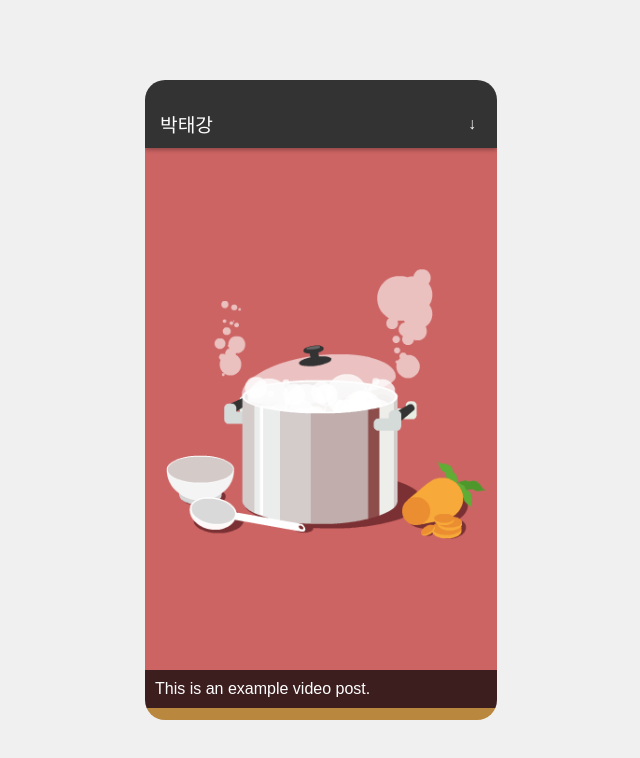
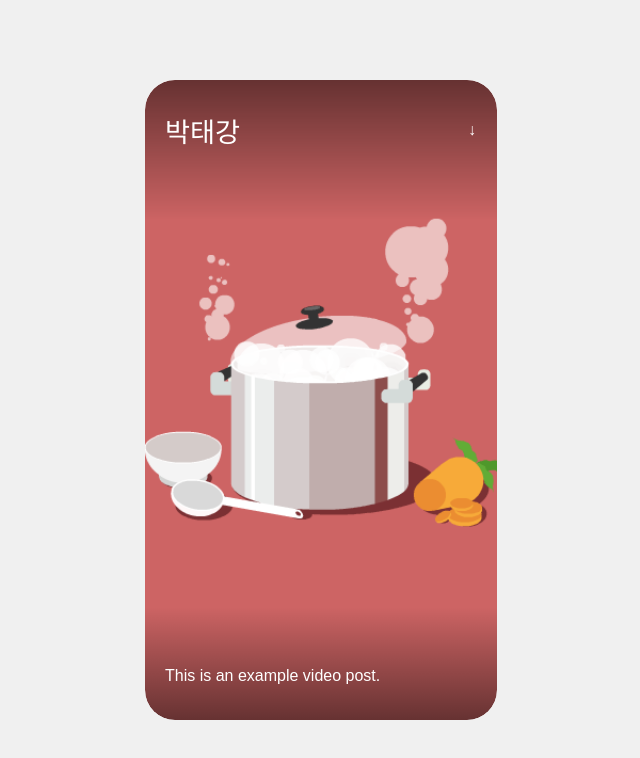
Before and after one commit to dev-tkp/tkp.bio, a React (Create React App) app: page / in a window 1280 px wide. Shown: the top 758 px of the page, without its empty margins (319-959 px from the left). Built offline with nearby package versions, Linux system fonts and the light colour scheme.

Commit message:
heavy troubleshooting on image

```diff
--- a/src/App.css
+++ b/src/App.css
@@ -14,56 +14,84 @@ body, html {
   background-color: #f0f0f0; /* Background color for the app */
 }
 
-.gif-container {
-  width: 100vw; /* Full width of the viewport */
-  height: 70vh; /* 70% of the viewport height */
-  overflow-y: auto; /* Enable vertical scrolling inside the container */
-  position: relative; /* Needed for absolute positioning of children */
-  scrollbar-width: thin; /* For Firefox */
-  scrollbar-color: transparent transparent; /* For Firefox */
+.content-container {
+  display: flex; /* Flex container */
+  flex-direction: column;
+  height: 80vh;
+  width: calc(80vh * 0.55);
+  margin: auto;
+  position: relative;
+  overflow: hidden; /* Contain the child elements */
 }
 
 .header {
-  position: sticky; /* Stick to the top within its parent container */
+  position: absolute;
   top: 0;
   width: 100%;
-  z-index: 1000; /* Ensure the header is above other content */
-  background-color: #333;
+  z-index: 1000;
+  /* ... other header styles ... */
+  background: linear-gradient(
+    to bottom,
+    rgba(0, 0, 0, 0.5) 0%,
+    rgba(0, 0, 0, 0) 100%
+  );
+  /* Ensure the text color and other styles are adjusted to maintain visibility and aesthetics */
   color: white;
-  padding: 30px 0px 10px 0px;
-  box-shadow: 0 2px 4px rgba(0, 0, 0, 0.3);
+  padding: 30px 0px 70px 0px;
 }
 
-/* Custom scrollbar styling (optional) */
-.gif-container::-webkit-scrollbar {
-  width: 0px;
+.gif-container {
+  flex-grow: 1; /* Expand to fill available space */
+  width: 100%;
+  overflow-y: auto;
+  position: relative;
+  box-sizing: border-box;
+  display: flex; /* Make it a flex container */
+  flex-direction: column;
+  scrollbar-width: thin; /* 'auto' or 'thin' */
+  scrollbar-color: transparent transparent; /* Thumb and track color */
 }
 
-.gif-container::-webkit-scrollbar-thumb {
-  background-color: transparent;
-  border-radius: 10px;
+/* Custom scrollbar for Webkit browsers */
+
+/* Scrollbar track */
+::-webkit-scrollbar {
+  width: 0px; /* Adjust the width of the scrollbar */
 }
 
-.gif-container::-webkit-scrollbar-track {
+/* Scrollbar handle */
+::-webkit-scrollbar-thumb {
+  background-color: transparent; /* Transparent scrollbar thumb */
+}
+
+/* Scrollbar track */
+::-webkit-scrollbar-track {
   background: transparent; /* Transparent scrollbar track */
 }
 
 /* Mobile Styles (width <= 768px) */
 @media (max-width: 768px) {
-  .gif-container {
-    height: 100vh; /* Full height of the viewport */
-    width: 100%; /* Full width of the container */
+  .content-container {
+    height: 80vh; /* Full height of the viewport */
+    width: 100vw; /* Full width of the ve */
   }
 }
 
 /* Desktop Styles (width > 768px) */
 @media (min-width: 769px) {
-  .gif-container {
+  .content-container {
     height: 80vh; /* 80% of the viewport height */
     width: calc(80vh * 0.55); /* 55% of the container's height */
     margin: auto; /* Center the container horizontally */
-    border-radius: 20px;
+    border-radius: 30px;
   }
-}
+
+  .header {
+  border-radius: 30px 30px 0px 0px; }
+
+  .gif-container {
+    border-radius: 30px; /* Apply the same border-radius */
+
+} }
 
 /* Additional global styles can be added as needed */
--- a/src/App.js
+++ b/src/App.js
@@ -1,26 +1,18 @@
-import React, { useState, useEffect } from 'react';
+import React from 'react';
 import Header from './components/Header/Header';
 import VideoList from './components/VideoList/VideoList';
 import videoPosts from './videoPostsData';
 import './App.css';
 
 const App = () => {
-  const [containerHeight, setContainerHeight] = useState(window.innerHeight * 0.7);
-
-  useEffect(() => {
-    const handleResize = () => {
-      setContainerHeight(window.innerHeight * 0.7);
-    };
-
-    window.addEventListener('resize', handleResize);
-    return () => window.removeEventListener('resize', handleResize);
-  }, []);
 
   return (
     <div className="app">
-      <div className="gif-container">
+      <div className="content-container" >
         <Header />
-        <VideoList videoPosts={videoPosts} containerHeight={containerHeight} />
+        <div className="gif-container">
+          <VideoList videoPosts={videoPosts} />
+        </div>
       </div>
     </div>
   );
--- a/src/components/Header/Header.css
+++ b/src/components/Header/Header.css
@@ -2,10 +2,7 @@
 
 .header {
   width: 100%; /* Full width of the container */
-  background-color: #333; /* Example background color */
   color: white; /* Text color */
-  box-shadow: 0 2px 4px rgba(0, 0, 0, 0.3); /* Shadow for depth */
-  position: sticky; /* Stick to the top */
   top: 0; /* Align to the top of the container */
   z-index: 1000; /* High z-index to keep it above other content */
 }
@@ -19,8 +16,8 @@
 
 .name {
   /* Style for the name text */
-  font-size: 1.2em; /* Example font size */
-  margin: 0px 15px; /* Space between name and toggle button */
+  font-size: 1.7em; /* Example font size */
+  margin: 0px 20px 0px 20px; /* Space between name and toggle button */
 }
 
 .email-toggle {
--- a/src/components/VideoList/VideoList.css
+++ b/src/components/VideoList/VideoList.css
@@ -1,7 +1,8 @@
 /* VideoList.css */
 
 .video-list {
-  display: flex;
-  flex-direction: column;
+  flex-grow: 1; /* Fill the available space in gif-container */
   width: 100%;
+  overflow-y: auto; /* Scroll if content overflows */
+  box-sizing: border-box; /* Include padding and borders in height */
 }
--- a/src/components/VideoPost/VideoPost.css
+++ b/src/components/VideoPost/VideoPost.css
@@ -1,21 +1,27 @@
 /* VideoPost.css */
 
 .video-post {
-  width: 100%; /* Full width of the container */
-  height: 100%; /* Full height of the container */
-  position: relative; /* For positioning the content */
+  width: 100%;
+  height: 80vh;
+  position: relative;
   background-size: cover; /* Cover the entire area, may clip the image */
   background-position: center; /* Center the background image */
   display: flex;
-  align-items: flex-end; /* Align the content at the bottom */
-  overflow: hidden; /* Hide any overflow */
+  align-items: flex-end;
+  overflow: hidden;
+  box-sizing: border-box;
 }
 
 .content {
   width: 100%;
-  background-color: rgba(0, 0, 0, 0.7); /* Semi-transparent background */
+  position: relative;
+  background: linear-gradient(
+    to bottom,
+    rgba(0, 0, 0, 0) 0%,
+    rgba(0, 0, 0, 0.5) 100%
+  );
   color: white;
-  padding: 10px;
+  padding: 60px 20px 35px 20px;
   text-align: left;
-  box-sizing: border-box; /* Ensures padding is included in the width */
+  box-sizing: border-box;
 }
--- a/src/components/VideoPost/VideoPost.js
+++ b/src/components/VideoPost/VideoPost.js
@@ -3,9 +3,9 @@
 import React from 'react';
 import './VideoPost.css';
 
-const VideoPost = ({ videoSrc, content, style }) => {
+const VideoPost = ({ videoSrc, content }) => {
   return (
-    <div className="video-post" style={{ ...style, backgroundImage: `url(${videoSrc})` }}>
+    <div className="video-post" style={{ backgroundImage: `url(${videoSrc})` }}>
       <div className="content">
         {content}
       </div>
```
